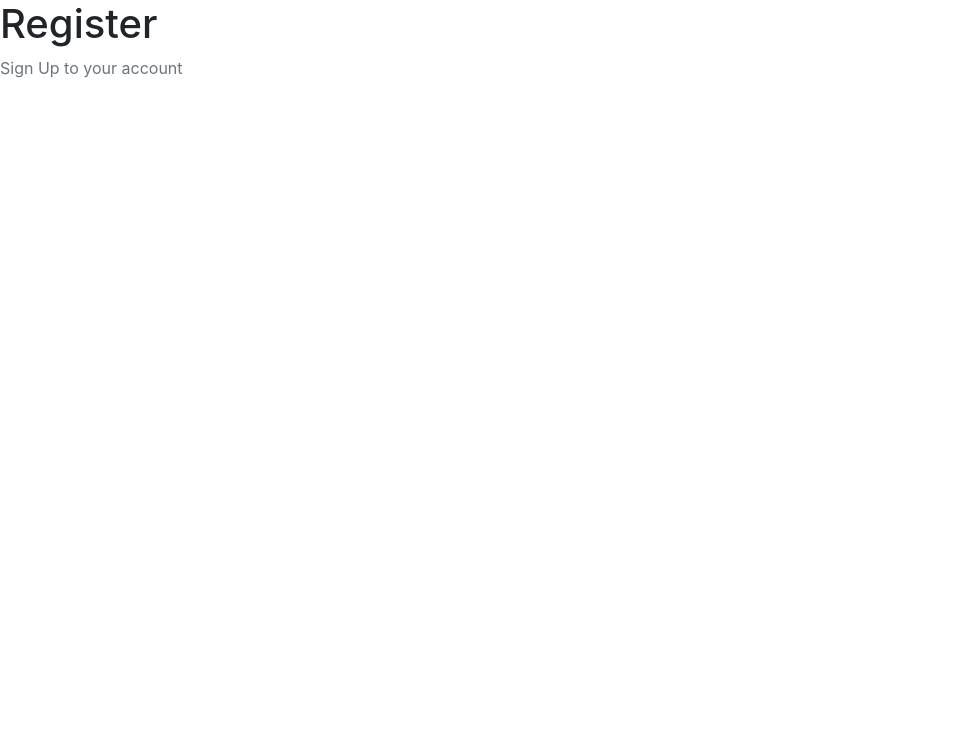
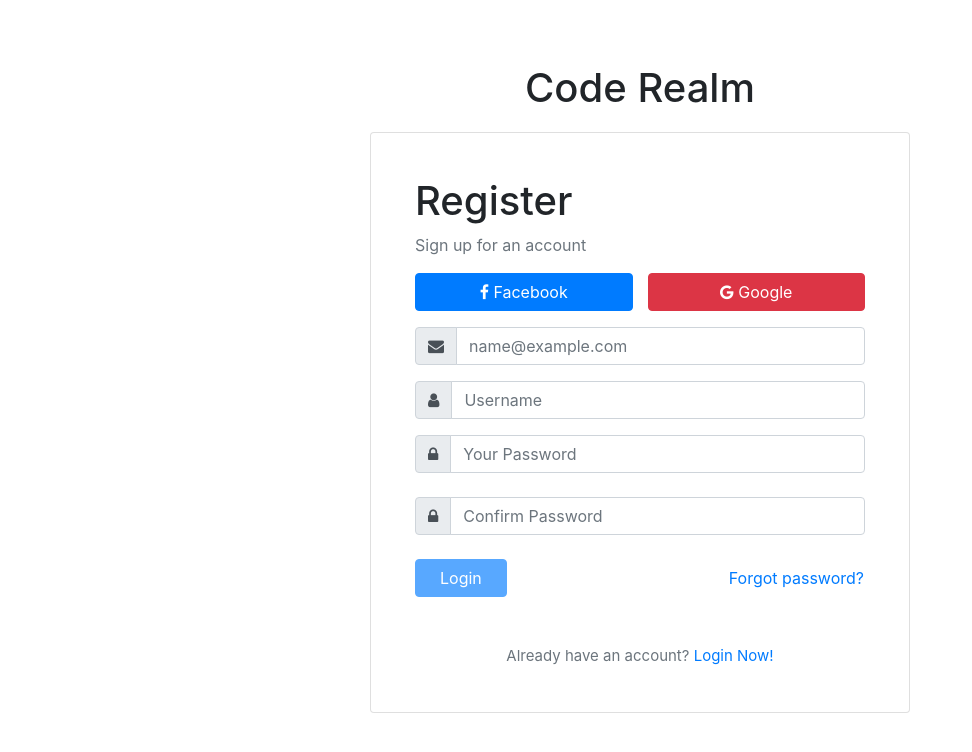
Before and after one commit to nondefyde/coderealm, a React app: page /register in a window 1280 px wide. Shown: the top 752 px of the page, without its empty margins (0-972 px from the left). Built offline with nearby package versions, Linux system fonts and the light colour scheme.

Commit message:
feat(registration-form): sign up form created

```diff
--- a/src/components/Forms/Auth/LoginForm.js
+++ b/src/components/Forms/Auth/LoginForm.js
@@ -2,7 +2,7 @@ import React from 'react';
 import { Field, reduxForm } from 'redux-form';
 import { Button, Col, Form, InputGroup, InputGroupAddon, InputGroupText, Row } from 'reactstrap';
 import InputField from '../InputFields/TextInput';
-import Progress from '../../../components/Progress';
+import Progress from '../../Progress';
 
 const validate = (values) => {
 	const errors = {};
@@ -27,7 +27,7 @@ const LoginForm = (props) => {
 			<InputGroup className="mb-3">
 				<InputGroupAddon addonType="prepend">
 					<InputGroupText>
-						<i className="fa fa-user"/>
+						<i className="fa fa-envelope"/>
 					</InputGroupText>
 				</InputGroupAddon>
 				<Field name="email" type="email"
--- a/src/components/Forms/Auth/RegisterForm.js
+++ b/src/components/Forms/Auth/RegisterForm.js
@@ -1,8 +1,17 @@
 import React from 'react';
-import { reduxForm } from 'redux-form';
+import { Field, reduxForm } from 'redux-form';
+import { Button, Col, Form, InputGroup, InputGroupAddon, InputGroupText, Row } from 'reactstrap';
+import InputField from '../InputFields/TextInput';
+import Progress from '../../Progress';
 
 const validate = (values) => {
 	const errors = {};
+
+	if (!values.username) {
+		errors.username = 'Please enter your username';
+	} else if (!/^[A-Z0-9_-]{2,15}$/i.test(values.username)) {
+		errors.username = 'Invalid username';
+	}
 	if (!values.email) {
 		errors.email = 'Please enter your email';
 	} else if (!/^[A-Z0-9._%+-]+@[A-Z0-9.-]+\.[A-Z]{2,4}$/i.test(values.email)) {
@@ -13,20 +22,72 @@ const validate = (values) => {
 	} else if (values.password.length < 6) {
 		errors.password = 'Password should be 6+ characters';
 	}
+	if (!values.confirm_password) {
+		errors.confirm_password = 'Please confirm your password';
+	} else if (values.password !== values.confirm_password) {
+		errors.confirm_password = 'Password mismatch';
+	}
 	return errors;
 };
 const RegisterForm = (props) => {
-	const {handleSubmit} = props;
+	const {handleSubmit, submitting, formLoading, pristine} = props;
 	return (
-		<form className="form" onSubmit={handleSubmit}>
-			<h1>Register</h1>
-			<p className="text-muted">Sign Up to your account</p>
-		</form>
+		<Form onSubmit={handleSubmit}>
+			<InputGroup className="mb-3">
+				<InputGroupAddon addonType="prepend">
+					<InputGroupText>
+						<i className="fa fa-envelope"/>
+					</InputGroupText>
+				</InputGroupAddon>
+				<Field name="email" type="email"
+				       disabled={formLoading}
+				       component={InputField} placeholder="name@example.com"/>
+			</InputGroup>
+			<InputGroup className="mb-3">
+				<InputGroupAddon addonType="prepend">
+					<InputGroupText>
+						<i className="fa fa-user"/>
+					</InputGroupText>
+				</InputGroupAddon>
+				<Field name="username" type="text"
+				       disabled={formLoading}
+				       component={InputField} placeholder="Username"/>
+			</InputGroup>
+			<InputGroup className="mb-4">
+				<InputGroupAddon addonType="prepend">
+					<InputGroupText>
+						<i className="fa fa-lock"/>
+					</InputGroupText>
+				</InputGroupAddon>
+				<Field name="password" type="password"
+				       disabled={formLoading}
+				       component={InputField} placeholder="Your Password"/>
+			</InputGroup>
+			<InputGroup className="mb-4">
+				<InputGroupAddon addonType="prepend">
+					<InputGroupText>
+						<i className="fa fa-lock"/>
+					</InputGroupText>
+				</InputGroupAddon>
+				<Field name="confirm_password" type="password"
+				       disabled={formLoading}
+				       component={InputField} placeholder="Confirm Password"/>
+			</InputGroup>
+			<Row>
+				<Col xs="6">
+					<Button color="primary" disabled={formLoading || submitting || pristine}
+					        className="px-4">{formLoading ? <Progress/> : 'Login'}</Button>
+				</Col>
+				<Col xs="6" className="text-right">
+					<Button color="link" className="px-0">Forgot password?</Button>
+				</Col>
+			</Row>
+		</Form>
 	);
 };
 
 export default (reduxForm({
 	// a unique name for the form
-	form: 'loginForm',
+	form: 'registerForm',
 	validate
 })(RegisterForm));
--- a/src/containers/Auth/Auth.scss
+++ b/src/containers/Auth/Auth.scss
@@ -1,6 +1,5 @@
 .main {
   padding-top: 5%;
-  height: 100%;
   width: 100%;
 
   .main-content {
--- a/src/containers/Auth/Login/Login.js
+++ b/src/containers/Auth/Login/Login.js
@@ -4,7 +4,7 @@ import { Link } from 'react-router-dom';
 import { connect } from 'react-redux';
 import { Button, Card, CardBody, CardGroup, Col, Container, FormText, Row } from 'reactstrap';
 import LoginForm from '../../../components/Forms/Auth/LoginForm'
-import '../Auth.scss'
+import '../Auth.scss';
 
 
 const propTypes = {
--- a/src/containers/Auth/Register/Register.js
+++ b/src/containers/Auth/Register/Register.js
@@ -1,17 +1,70 @@
 import React, { Component } from 'react'
+import PropTypes from 'prop-types';
+import { Link } from 'react-router-dom';
+import { connect } from 'react-redux';
+import { Button, Card, CardBody, CardGroup, Col, Container, FormText, Row } from 'reactstrap';
+import RegisterForm from '../../../components/Forms/Auth/RegisterForm';
+import '../Auth.scss';
 
-import RegisterForm from '../../../components/Forms/Auth/RegisterForm'
 
 class RegisterComponent extends Component {
 
-	login() {
+	constructor(props) {
+		super(props);
+		this.handleSubmit = this.handleSubmit.bind(this);
+	}
+
+	componentDidMount() {
+	}
+
+	handleSubmit(values) {
+		// const {register} = this.props;
+		// register(values);
+		console.log('values : ', values);
 	}
 
 	render() {
+		const {isLoggingIn} = this.props;
 		return (
-			<RegisterForm handleSubmit={this.login()}/>
+			<div className="">
+				<Container className="main">
+					<Row className="justify-content-center">
+						<Col md="6">
+							<h1 className="text-center">Code Realm</h1>
+							<CardGroup className="main-content">
+								<Card className="p-4">
+									<CardBody>
+										<h1>Register</h1>
+										<p className="text-muted">Sign up for an account</p>
+										<Row className="mb-3 mr-0">
+											<Col md="6" className="pr-0">
+												<Button color="primary" block="true">
+													<i className="fa fa-facebook"> </i> Facebook
+												</Button>
+											</Col>
+											<Col md="6" className="pr-0">
+												<Button color="danger" block="true">
+													<i className="fa fa-google"> </i> Google
+												</Button>
+											</Col>
+										</Row>
+										<RegisterForm onSubmit={this.handleSubmit}/>
+										<FormText color="muted" className="mt-5 text-center"
+										          style={{'font-size': '15px'}}>
+											Already have an account? <Link to="/login">Login Now!</Link>
+										</FormText>
+									</CardBody>
+								</Card>
+							</CardGroup>
+						</Col>
+					</Row>
+				</Container>
+			</div>
 		)
 	}
 };
 
-export default RegisterComponent
+const dispatchProps = {
+};
+
+export default connect(null, dispatchProps)(RegisterComponent);
```
